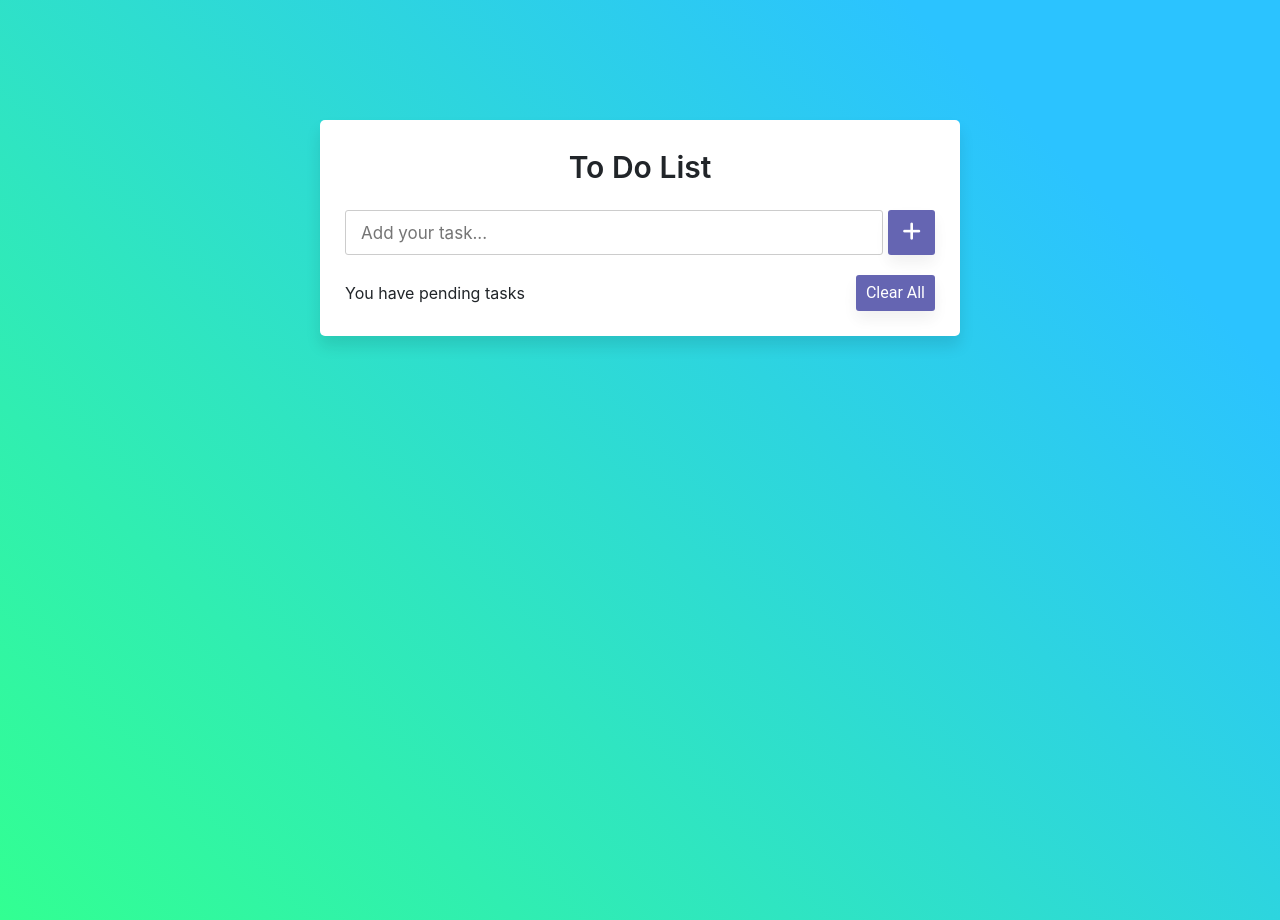
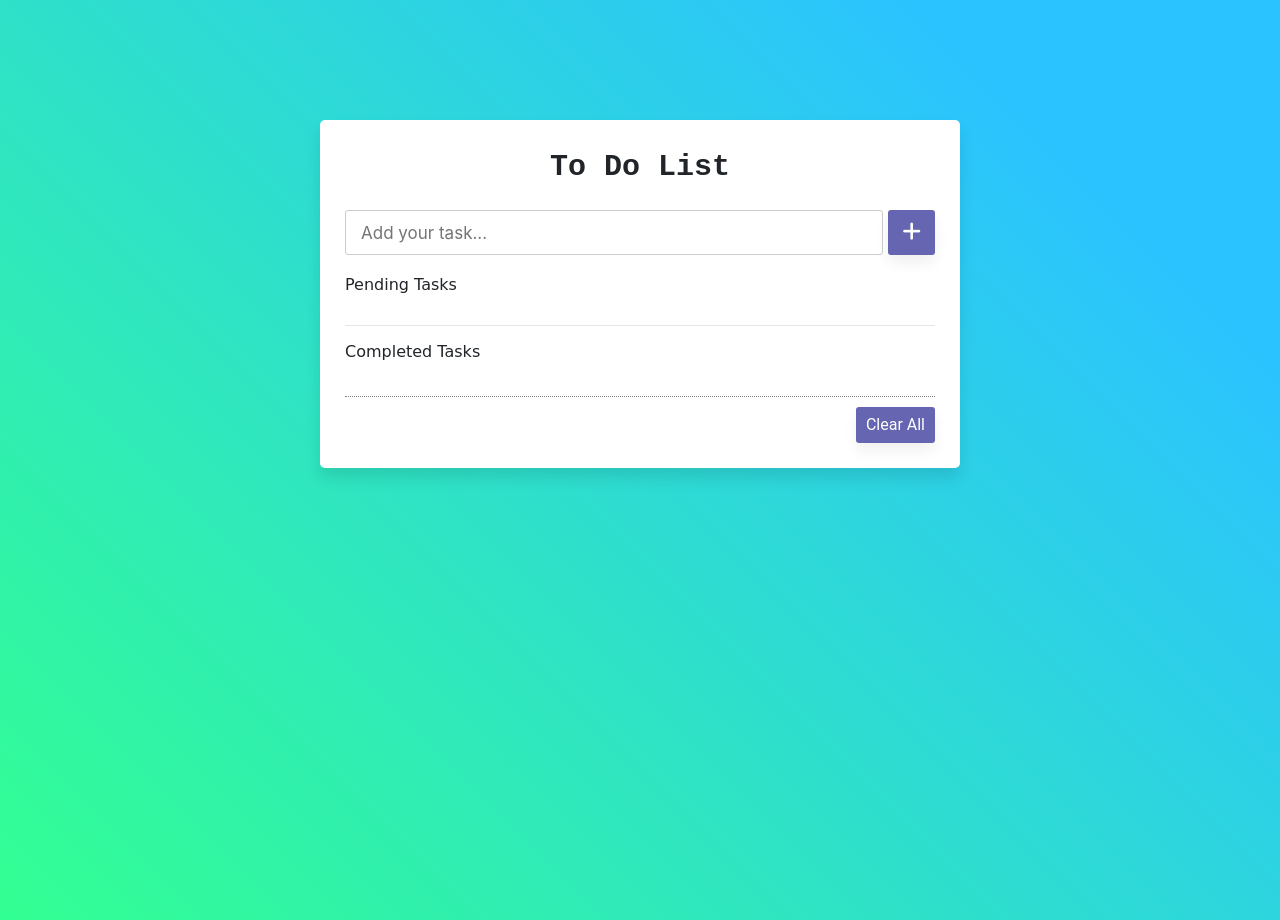
Before and after one commit to MayPhyoKyaw/toDoList, a website: page index.html in a window 1280 px wide. Drawn offline with nearby package versions, Linux system fonts and the light colour scheme; files that its build step writes are made by us from their sources; no server answers.

Commit message:
divide pending task and complete task and their design

```diff
--- a/index.html
+++ b/index.html
@@ -26,10 +26,18 @@
 
         <ul id="toDoList" class="todolist">
             <!-- data are comes from db -->
+            <div class="pending_tasks">
+                <h5><span class="pendingTasks"></span> Pending Tasks</h5>
+            </div>
+            <hr>
+            <div class="completed_tasks">
+                <h5>Completed Tasks</h5>
+            </div>
         </ul>
 
         <div class="footer">
-            <span>You have <span class="pendingTasks"></span> pending tasks</span>
+            <span></span>
+            <!-- <span>You have <span class="pendingTasks"></span> pending tasks</span> -->
             <button data-toggle="modal" data-target="#confirmModal">Clear All</button>
         </div>
     </div>
--- a/public/css/style.css
+++ b/public/css/style.css
@@ -329,6 +329,7 @@ ul li.checkedli {
     margin-top: 20px;
     align-items: center;
     justify-content: space-between;
+    border-top: dotted 1px gray;
 }
 
 .footer button {
@@ -340,6 +341,7 @@ ul li.checkedli {
     font-size: 16px;
     font-family: 'Roboto', sans-serif;
     margin-left: 5px;
+    margin-top: 10px;
     background: #000080;
     cursor: pointer !important;
     user-select: none;
@@ -348,6 +350,26 @@ ul li.checkedli {
     box-shadow: 0px 8px 15px rgba(0, 0, 0, 0.1);
     transition: all 0.3s ease 0s;
     outline: none;
+}
+
+hr {
+    border-top: dotted 1px gray;
+}
+
+header{
+    font-family: 'Courier New', monospace;
+}
+
+.pending_tasks h5 {
+    font-family: cursive;
+    font-size: medium;
+    padding-bottom: 15px;
+}
+
+.completed_tasks h5 {
+    font-family: cursive;
+    font-size: medium;
+    padding-bottom: 15px;
 }
 
 
--- a/public/js/db.js
+++ b/public/js/db.js
@@ -19,7 +19,7 @@ $(document).ready(function() {
             console.log(pendingTask);
 
             if(status === "1"){
-              $("#toDoList").append(`
+              $(".completed_tasks").append(`
                 <li class="checkedli list">
                     <input type="checkbox" name="toDoList" value="${id}" class="styled-checkbox" checked>
                     <label></label>${toDoItem}
@@ -29,7 +29,7 @@ $(document).ready(function() {
                 </li>
               `);
             }else{
-              $("#toDoList").append(`
+              $(".pending_tasks").append(`
                 <li class="list">
                     <input type="checkbox" name="toDoList" value="${id}" class="styled-checkbox">
                     <label></label>${toDoItem}
```
